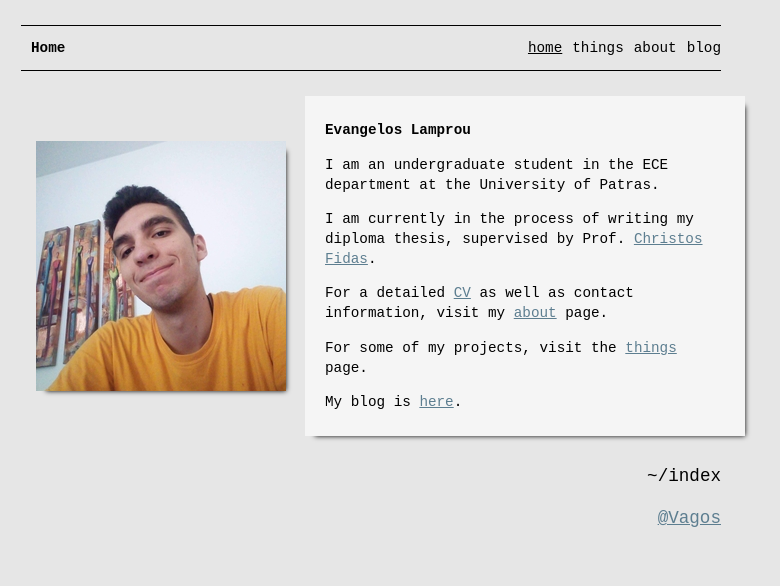
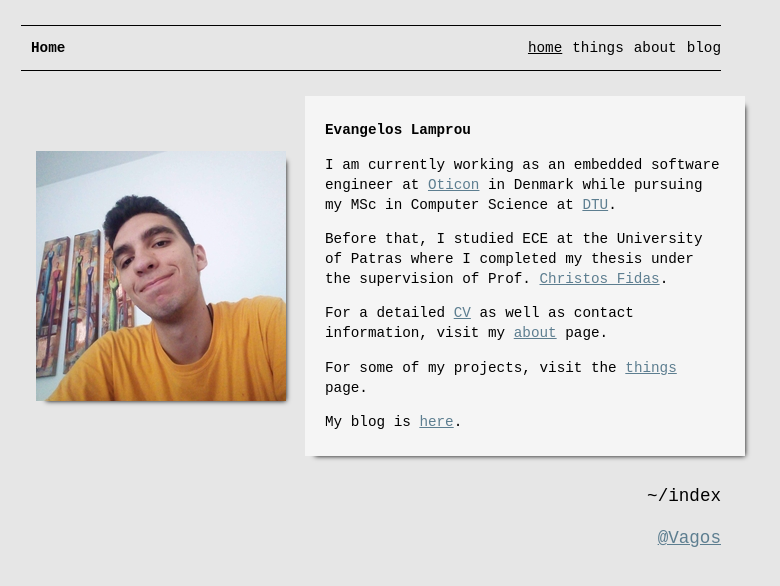
Before and after one commit to vagos/vagos.github.io, a Jekyll site: the page built from pages/index.md, in a window 1280 px wide. Shown: the top 586 px of the page, without its empty margins (269-1049 px from the left). Built offline with Jekyll 4.4.1, drawn with Linux system fonts in a browser that asks for light colours; some web fonts are replaced.

Commit message:
pages: update bio

```diff
--- a/pages/index.md
+++ b/pages/index.md
@@ -53,10 +53,12 @@ profile: smiling_cute
 <div markdown="1" class=info>
 **Evangelos Lamprou**
 
-I am an undergraduate student in the ECE department at the University of Patras.
+I am currently working as an embedded software engineer at
+[Oticon](https://www.oticon.com/) in Denmark while pursuing my MSc in Computer
+Science at [DTU](https://www.dtu.dk/).
 
-I am currently in the process of writing my diploma thesis,
-supervised by Prof. [Christos Fidas](http://www.cfidas.info/).
+Before that, I studied ECE at the University of Patras where I completed my
+thesis under the supervision of Prof. [Christos Fidas](http://www.cfidas.info/).
 
 For a detailed [CV](/assets/pdf/cv.pdf) as well as contact information, visit my [about](/about) page.
 
```
